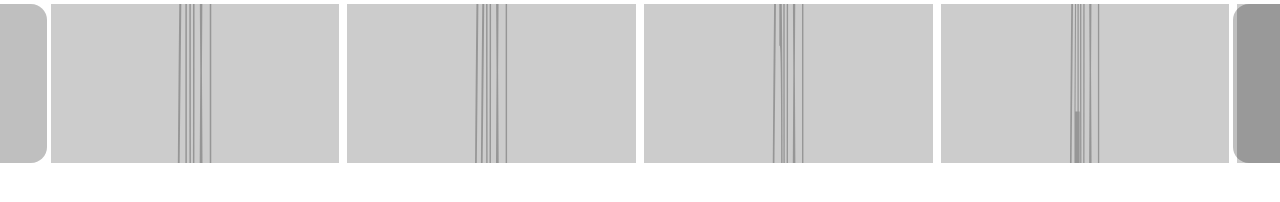
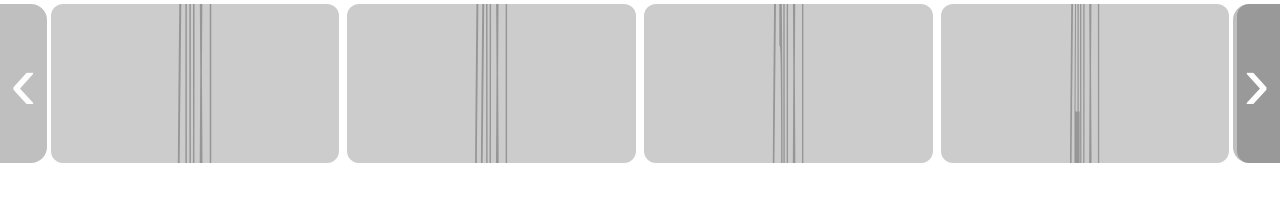
Before and after one commit to Annie-Huang/netflix-sliding-movie-ui, a website: page index.html in a window 1280 px wide. Shown: the top 202 px of the page. Drawn offline with Linux system fonts and the light colour scheme; placeholder pictures from the web are drawn by us.

Commit message:
Initially going to do sodu element but <button> cannot have sudo element. So do it as text inside <button> instead. Hover will scale up the whole element

```diff
--- a/Note.txt
+++ b/Note.txt
@@ -3,6 +3,7 @@
 https://github.com/WebDevSimplified/netflix-sliding-movie-ui
 https://github.com/Annie-Huang/netflix-sliding-movie-ui
 
+https://www.toptal.com/designers/htmlarrows/
 --------------------------------------------------------------------
 
 https://via.placeholder.com/200?text=1
--- a/index.html
+++ b/index.html
@@ -12,7 +12,7 @@
   </head>
   <body>
     <div class="container">
-      <button class="handle left-handle"></button>
+      <button class="handle left-handle">&#8249;</button>
       <div class="slider">
         <img src="https://via.placeholder.com/210/00FF00?text=1" alt="" />
         <img src="https://via.placeholder.com/220/00FF00?text=2" alt="" />
@@ -24,7 +24,7 @@
         <img src="https://via.placeholder.com/280/00FF00?text=8" alt="" />
         <img src="https://via.placeholder.com/290/00FF00?text=9" alt="" />
       </div>
-      <button class="handle right-handle"></button>
+      <button class="handle right-handle">&#8250;</button>
     </div>
   </body>
 </html>
--- a/style.css
+++ b/style.css
@@ -26,6 +26,7 @@
   max-width: 25%; /* Need to limit the max-width, otherwise small screen will not fix into 4 cards */
   aspect-ratio: 16 / 9;
   padding: 0.25rem;
+  border-radius: 1rem;
 }
 
 .handle {
@@ -49,6 +50,16 @@
   border-bottom-right-radius: 0;
 }
 
+.handle {
+  font-size: 5rem;
+  display: flex;
+  align-items: center;
+  justify-content: center;
+  color: white;
+  line-height: 0;
+}
+
 .handle:hover {
   background-color: rgba(0, 0, 0, 0.5);
+  transform: scale(1.1);
 }
```
